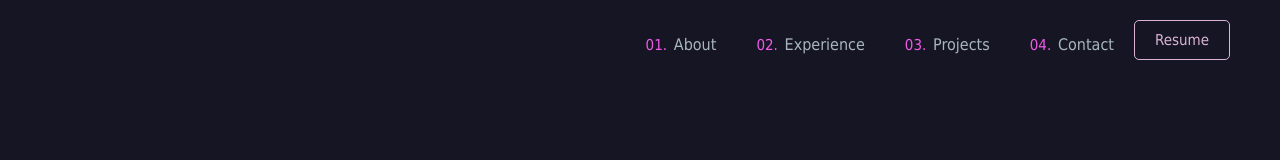
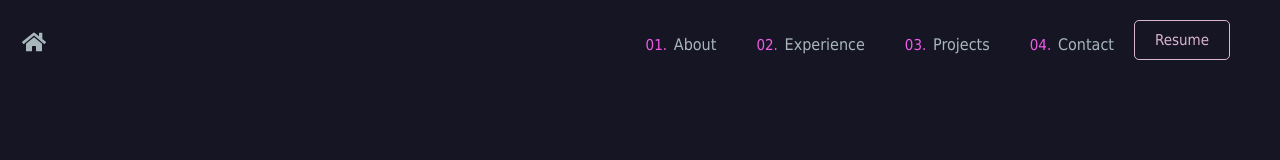
Before and after one commit to kcshiffl/kcshifflcom, a React (Create React App) app: page / in a window 1280 px wide. Shown: the top 160 px of the page. Built offline with nearby package versions, Linux system fonts and the light colour scheme.

Commit message:
Changed favicon, added homepage link

```diff
--- a/public/index.html
+++ b/public/index.html
@@ -2,7 +2,7 @@
 <html lang="en">
   <head>
     <meta charset="utf-8" />
-    <link rel="icon" href="%PUBLIC_URL%/Me_Icon.png" />
+    <link rel="icon" href="%PUBLIC_URL%/Logo_128.png" />
     <meta name="viewport" content="width=device-width, initial-scale=1" />
     <meta name="theme-color" content="#000000" />
     <meta
--- a/src/components/Header/Header.js
+++ b/src/components/Header/Header.js
@@ -1,12 +1,19 @@
 import PropTypes from 'prop-types'
 import Button from '../General/Button'
 import HeaderLink from './HeaderLink'
-import resume from '../images/KShifflett_Resume.pdf';
+import resume from '../images/KShifflett_Resume.pdf'
+import logo from '../images/hello.png'
+import { FaHome } from 'react-icons/fa'
 
 const Header = () => {
 
   return(
     <div>
+      <div id="link_home">
+        <a href='./' >
+          <FaHome />
+          </a>
+      </div>
       <header className='header'>
         <HeaderLink link='#about' text='About' num='01'/>
         <HeaderLink link='#experience' text='Experience' num='02' />
--- a/src/index.css
+++ b/src/index.css
@@ -41,6 +41,15 @@ body {
 
 html {
   scroll-behavior: smooth;
+}
+
+div#link_home {
+    transform: scale(1.5);
+    position: absolute;
+    max-height: 50px;
+    margin-left: 2%;
+    margin-top: 15px;
+    z-index:1;
 }
 
 .container {
--- a/src/index.js
+++ b/src/index.js
@@ -3,9 +3,6 @@ import ReactDOM from 'react-dom';
 import './index.css';
 import App from './App';
 import reportWebVitals from './reportWebVitals';
-
-const element = <h1>Hello World</h1>;
-
 
 ReactDOM.render(
   <React.StrictMode>
```
Also changed, not shown: public/Logo_128.png (added), src/components/images/Logo_128.png (added).
